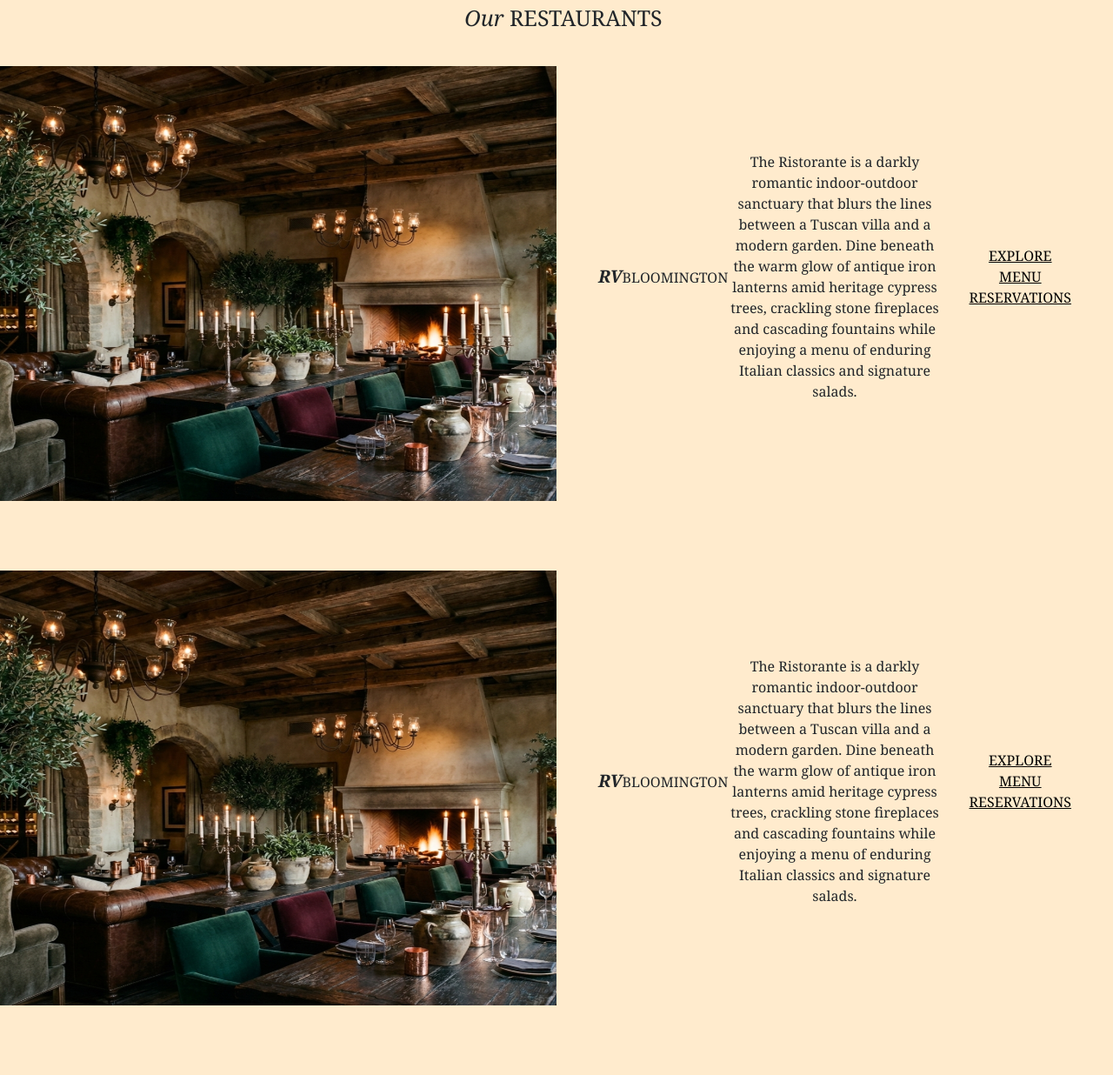
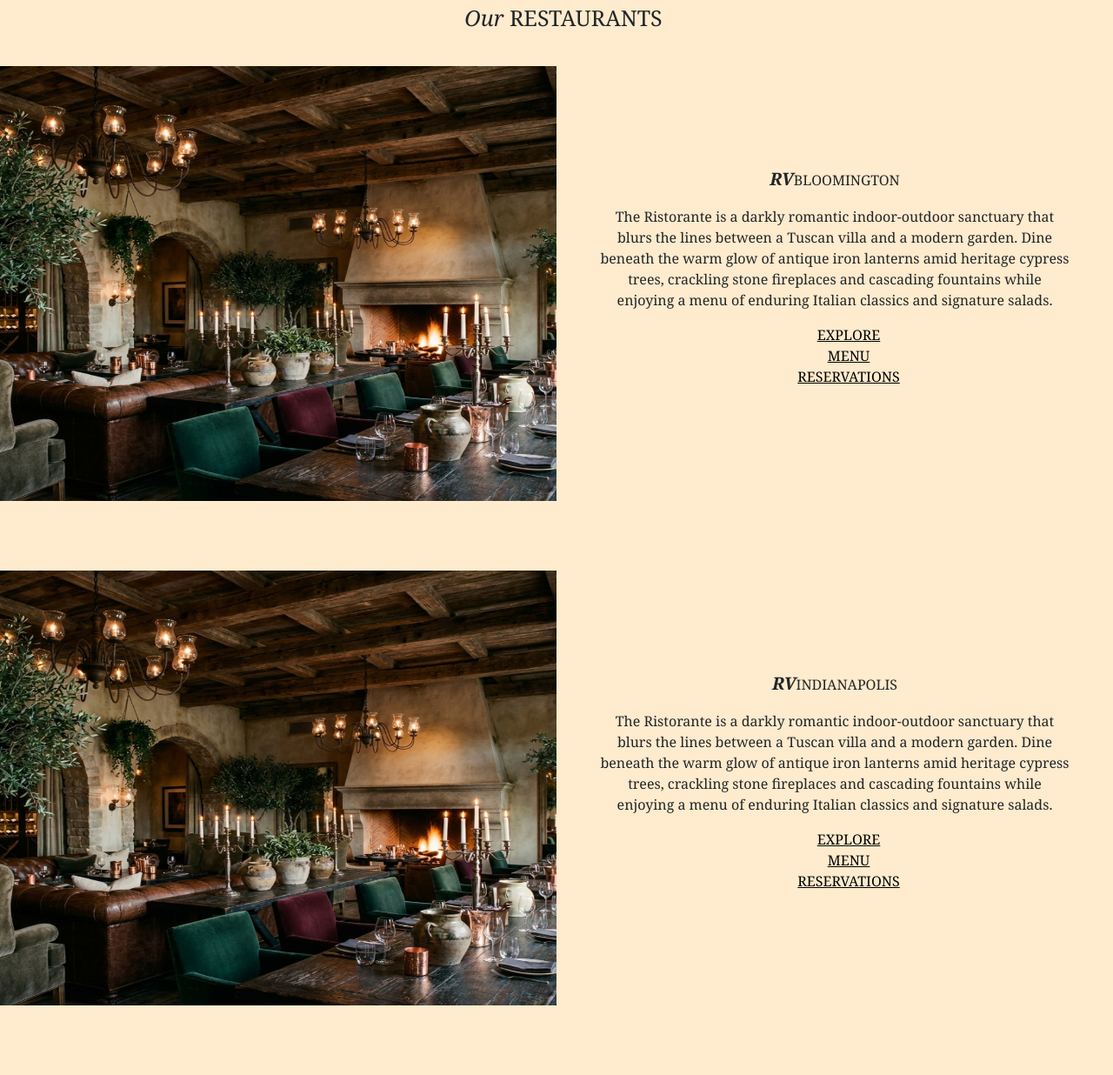
Before and after one commit to gabrielleroose/roose-vine, a PHP site: page /home.php in a window 1280 px wide. Shown: the part 186-1422 px from the top of the page at 87% size. Run offline with PHP 8.4, Linux system fonts and the light colour scheme.

Commit message:
Correcting flex direction on restaurant details information

```diff
--- a/css/styles.css
+++ b/css/styles.css
@@ -116,6 +116,7 @@ span {
     width: 50%;
     padding: 1rem 3rem;
     display: flex;
+    flex-direction: column;
     justify-content: center;
     align-items: center;
   }
--- a/home.php
+++ b/home.php
@@ -57,7 +57,7 @@
         </div>
 
         <div class="restaurant-details-information">
-                <p><span class="RV">RV</span>BLOOMINGTON</p>
+                <p><span class="RV">RV</span>INDIANAPOLIS</p>
 
                 <!-- Description generated from Google Gemini December 30, 2025 -->
                 <p>The Ristorante is a darkly romantic indoor-outdoor sanctuary that blurs the lines between a Tuscan villa and a modern garden. Dine beneath the warm glow of antique iron lanterns amid heritage cypress trees, crackling stone fireplaces and cascading fountains while enjoying a menu of enduring Italian classics and signature salads.</p>
```
